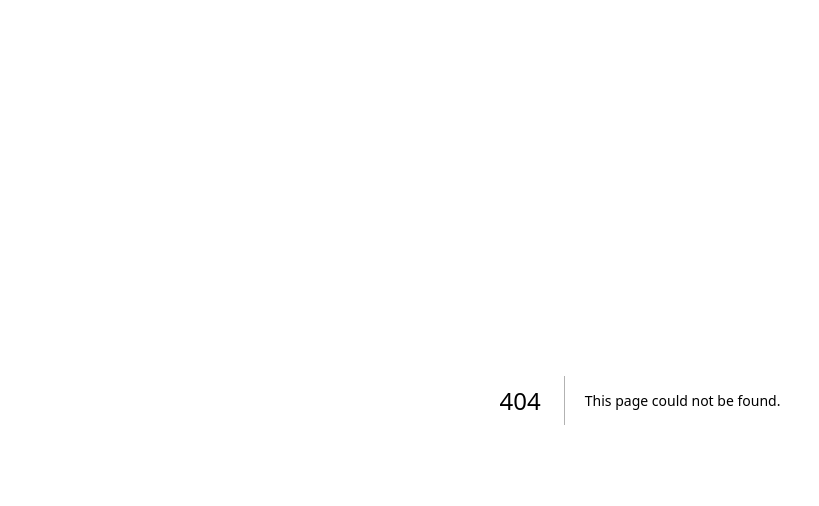
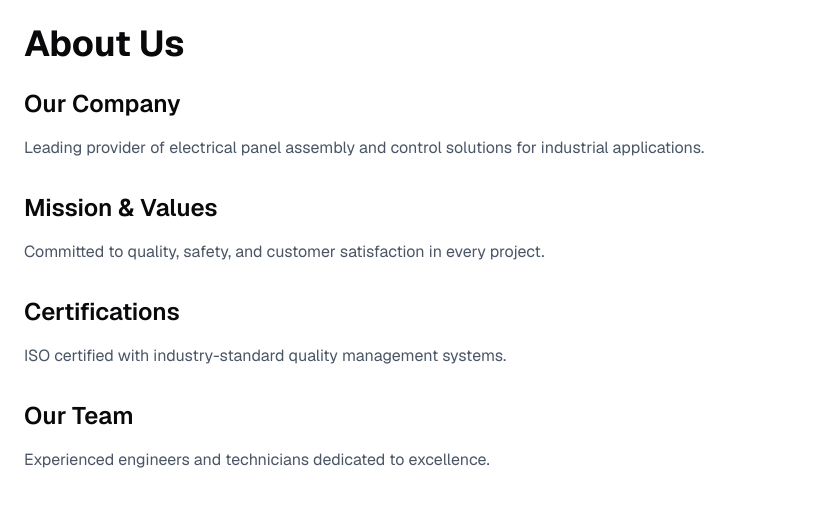
Before and after one commit to naikabhi11/nextjs-ai-chatbot3, a Next.js app: page /about-us in a window 1280 px wide. Before the commit this address had no page. Shown: the top 506 px of the page, without its empty margins (0-819 px from the left). Built offline with nearby package versions, Linux system fonts and the light colour scheme.

Commit message:
Add About Us page
Create About Us page with company info, mission, certifications, and team sections

```diff
--- /dev/null
+++ b/app/about-us/page.tsx
@@ -0,0 +1,23 @@
+export default function AboutUsPage() {
+  return (
+    <div className="container mx-auto p-6">
+      <h1 className="text-4xl font-bold mb-6">About Us</h1>
+      <section className="mb-8">
+        <h2 className="text-2xl font-semibold mb-4">Our Company</h2>
+        <p className="text-gray-600">Leading provider of electrical panel assembly and control solutions for industrial applications.</p>
+      </section>
+      <section className="mb-8">
+        <h2 className="text-2xl font-semibold mb-4">Mission & Values</h2>
+        <p className="text-gray-600">Committed to quality, safety, and customer satisfaction in every project.</p>
+      </section>
+      <section className="mb-8">
+        <h2 className="text-2xl font-semibold mb-4">Certifications</h2>
+        <p className="text-gray-600">ISO certified with industry-standard quality management systems.</p>
+      </section>
+      <section>
+        <h2 className="text-2xl font-semibold mb-4">Our Team</h2>
+        <p className="text-gray-600">Experienced engineers and technicians dedicated to excellence.</p>
+      </section>
+    </div>
+  );
+}
```
